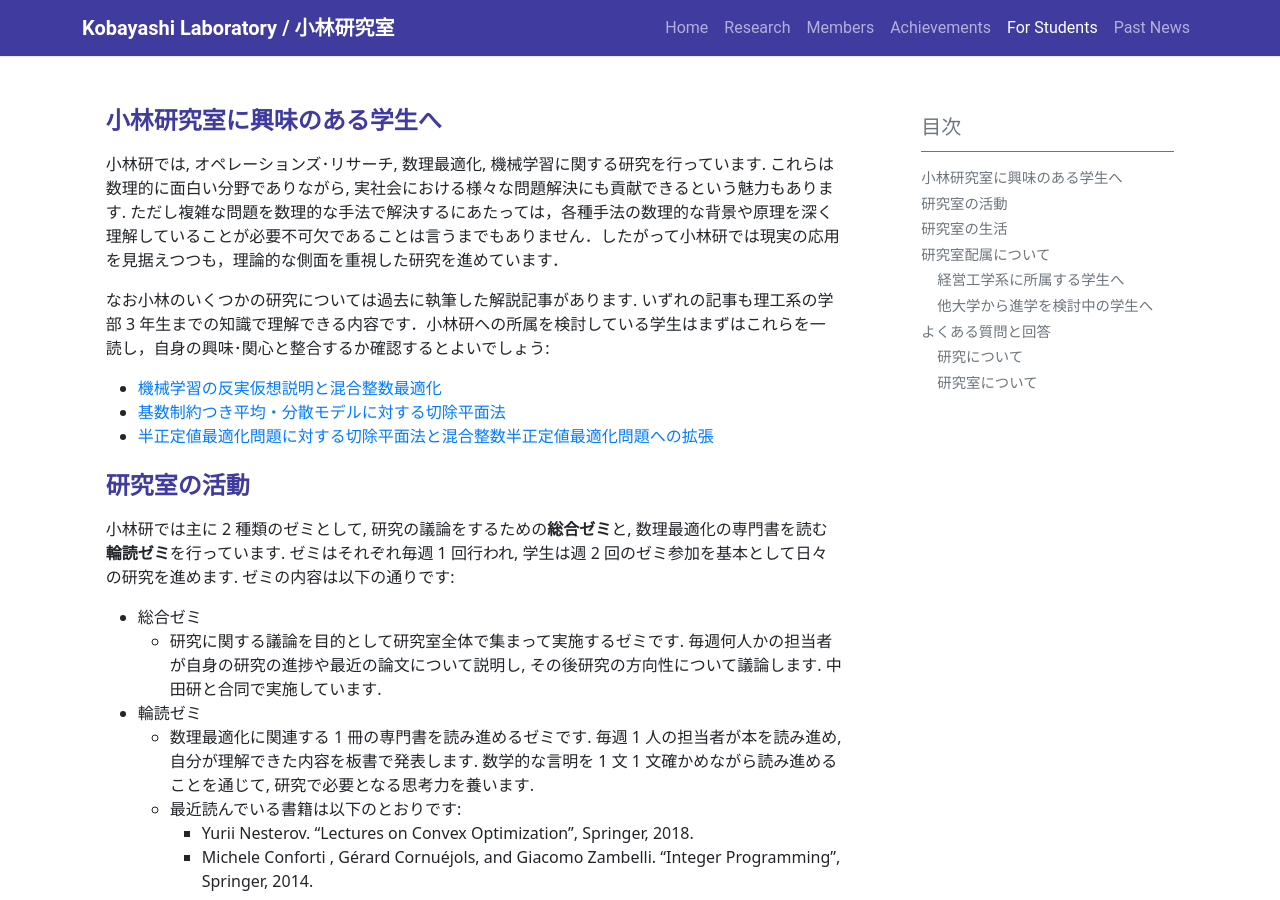
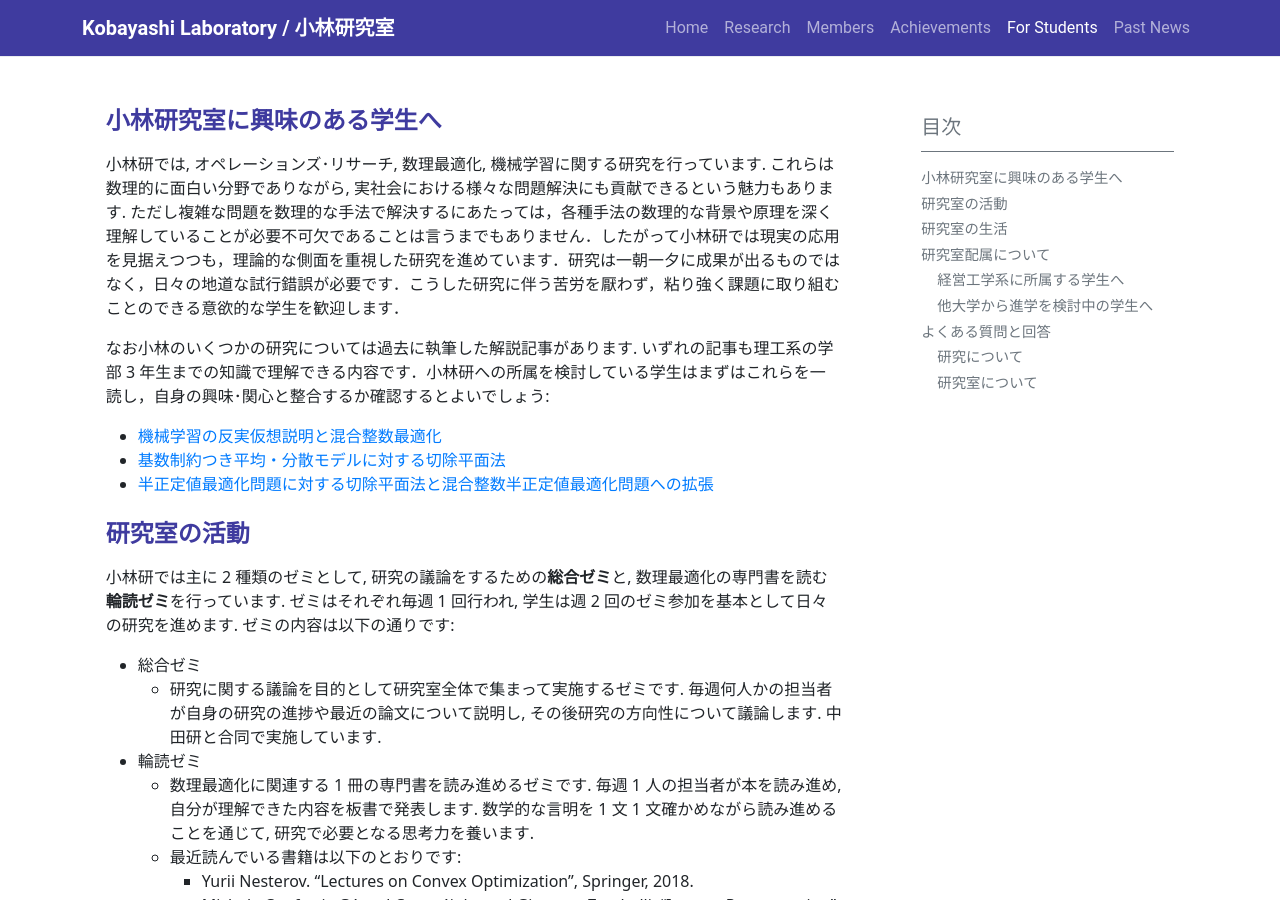
Before and after one commit to isct-koba-lab/isct-koba-lab.github.io, a Jekyll site: the page built from pages/for-students.md, in a window 1280 px wide and 900 px high. Built offline with Jekyll 4.4.1, drawn with Linux system fonts in a browser that asks for light colours.

Commit message:
update for-student

```diff
--- a/pages/for-students.md
+++ b/pages/for-students.md
@@ -7,7 +7,7 @@ toc: true
 
 ## 小林研究室に興味のある学生へ
 
-小林研では, オペレーションズ･リサーチ, 数理最適化, 機械学習に関する研究を行っています. これらは数理的に面白い分野でありながら, 実社会における様々な問題解決にも貢献できるという魅力もあります. ただし複雑な問題を数理的な手法で解決するにあたっては，各種手法の数理的な背景や原理を深く理解していることが必要不可欠であることは言うまでもありません．したがって小林研では現実の応用を見据えつつも，理論的な側面を重視した研究を進めています．
+小林研では, オペレーションズ･リサーチ, 数理最適化, 機械学習に関する研究を行っています. これらは数理的に面白い分野でありながら, 実社会における様々な問題解決にも貢献できるという魅力もあります. ただし複雑な問題を数理的な手法で解決するにあたっては，各種手法の数理的な背景や原理を深く理解していることが必要不可欠であることは言うまでもありません．したがって小林研では現実の応用を見据えつつも，理論的な側面を重視した研究を進めています．研究は一朝一夕に成果が出るものではなく，日々の地道な試行錯誤が必要です．こうした研究に伴う苦労を厭わず，粘り強く課題に取り組むことのできる意欲的な学生を歓迎します．
 
 なお小林のいくつかの研究については過去に執筆した解説記事があります. いずれの記事も理工系の学部 3 年生までの知識で理解できる内容です．小林研への所属を検討している学生はまずはこれらを一読し，自身の興味･関心と整合するか確認するとよいでしょう:
 - [機械学習の反実仮想説明と混合整数最適化](https://orsj.org/wp-content/corsj/or69-3/or69_3_143.pdf)
```
